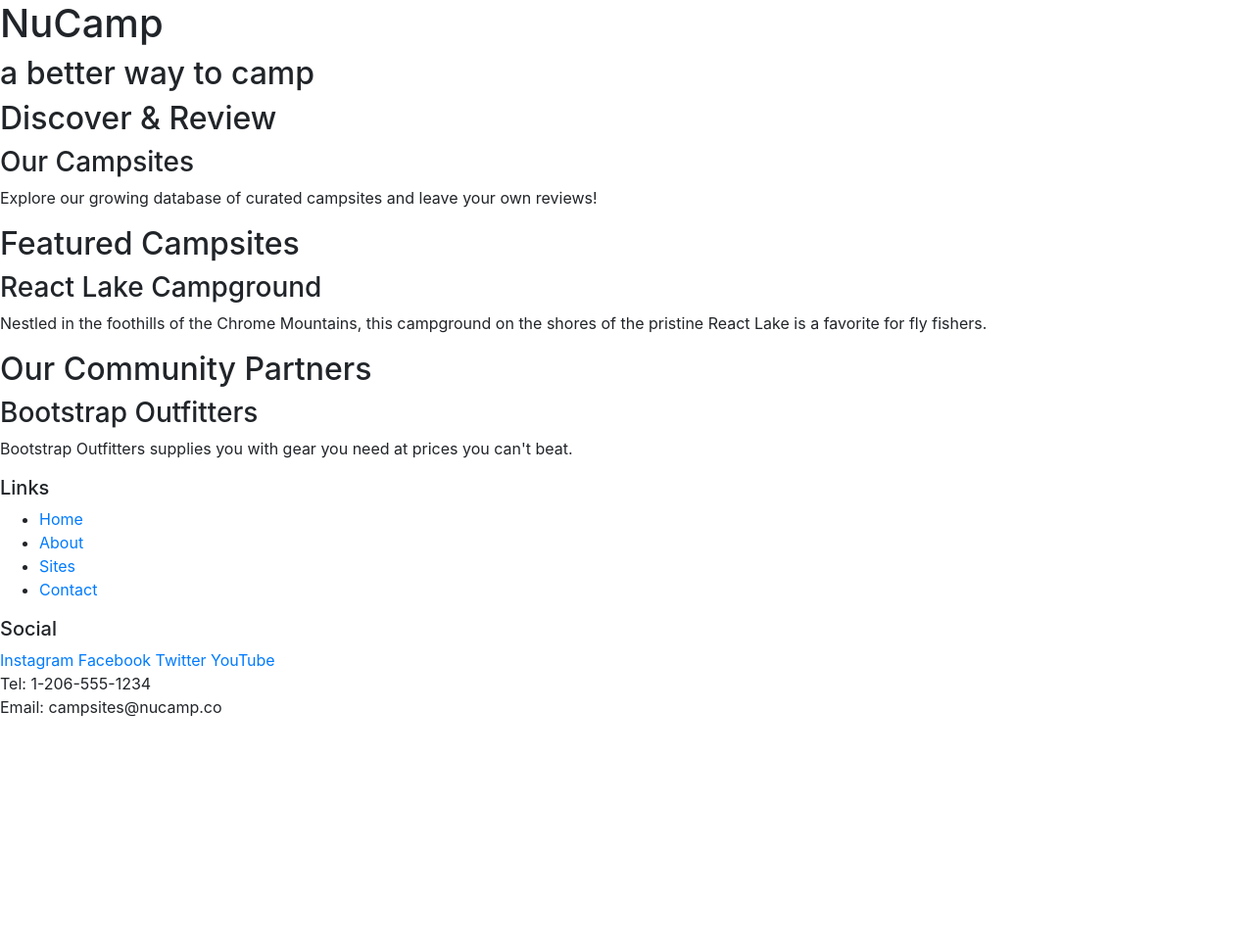
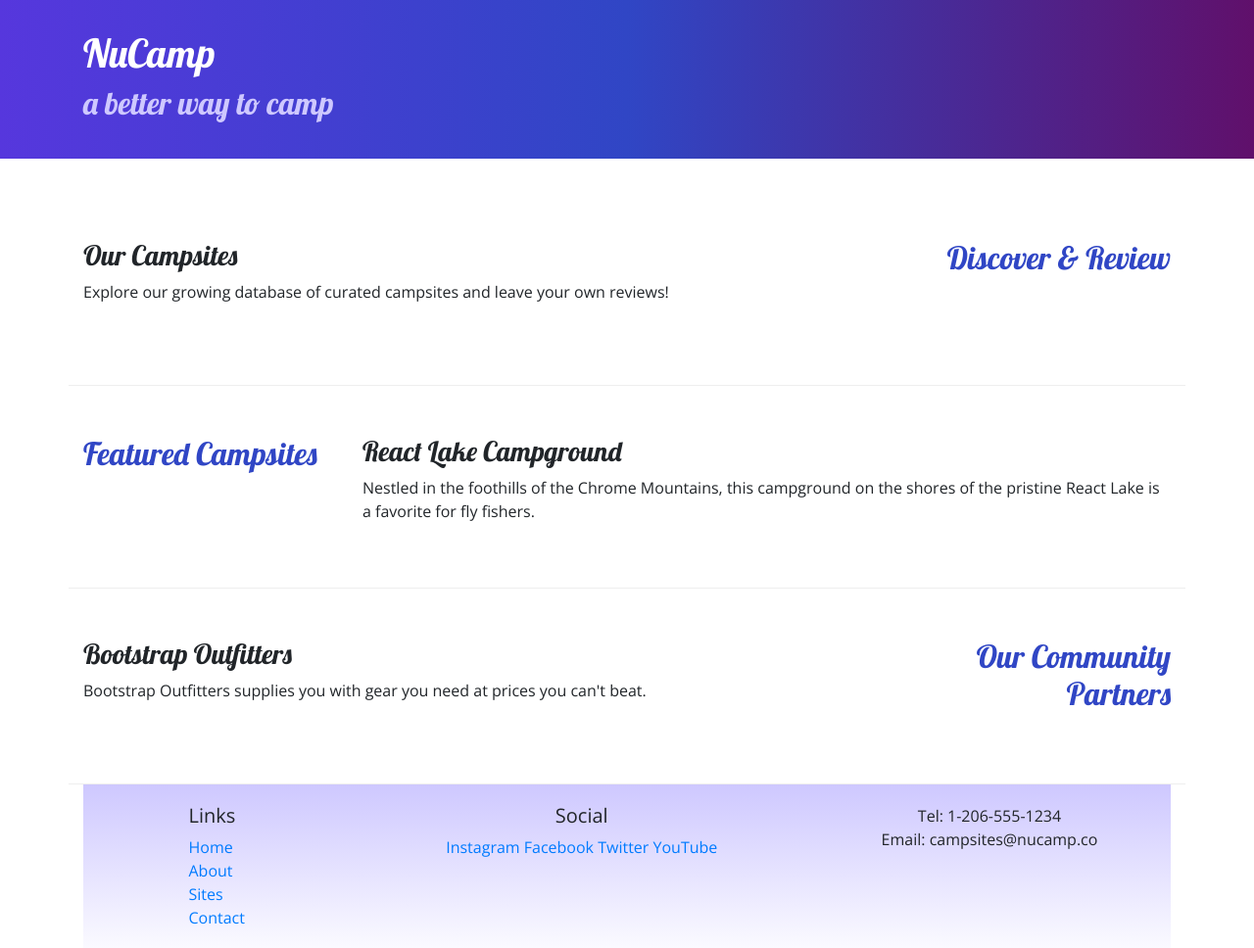
Before and after one commit to ibtehaz/nucampsite, a website: page index.html in a window 1280 px wide. Shown: the whole page at 98% size. Before the commit the page ends 800 px from the top, so only its background shows below. Drawn offline with nearby package versions, Linux system fonts and the light colour scheme.

Commit message:
Minor Changes

```diff
--- /dev/null
+++ b/css/styles.css
@@ -0,0 +1,32 @@
+body {
+    font-family: "Open Sans", sans-serif;
+}
+
+h1, h2, h3 {
+    font-family: "Lobster", cursive;
+}
+
+h2 {
+    color: #3046C5;
+}
+
+header h2 {
+    color: #CEC8FF;
+}
+
+footer {
+    background-image: linear-gradient(#CEC8FF, white);
+    padding: 20px 0;
+}
+
+.jumbotron {
+    padding: 30px;
+    background-image: linear-gradient(to right, #5637DD, #3046C5, #60106B);
+    color: white;
+}
+
+.row-content {
+    padding: 50px 0;
+    border-bottom: 1px ridge;
+    min-height: 200px;
+}
--- a/index.html
+++ b/index.html
@@ -8,57 +8,87 @@
 
     <!-- Bootstrap CSS -->
     <link rel="stylesheet" href="node_modules/bootstrap/dist/css/bootstrap.min.css" />
+
+    <!-- Additional CSS must be placed after Bootstrap CSS -->
+    <link rel="stylesheet" href="https://fonts.googleapis.com/css?family=Lobster|Open+Sans" />
+    <link rel="stylesheet" href="css/styles.css">
+
     <title>NuCamp: A Better Way To Camp</title>
+
+
 </head>
 
 <body>
 
-    <header>
-        <div>
+    <header class="jumbotron jumbotron-fluid">
+        <div class="container">
+            <div class="row">
+                <div class="col">
                     <h1>NuCamp</h1>
                     <h2>a better way to camp</h2>
                 </div>
+            </div>
+        </div>
     </header>
-
-    <div>
-        <h2>Discover & Review</h2>
+    <div class="container">
+        <div class="row row-content">
+            <div class="col-sm-4 order-sm-last col-md-3">
+                <h2 class="text-sm-right">Discover & Review</h2>
+            </div>
+            <div class="col">
                 <h3>Our Campsites</h3>
-        <p>Explore our growing database of curated campsites and leave your own reviews!</p>
+                <p class="d-none d-sm-block">Explore our growing database of curated campsites and leave your own reviews!</p>
+            </div>
         </div>
 
-    <div>
+        <div class="row row-content">
+            <div class="col-sm-4 col-md-3">
                 <h2>Featured Campsites</h2>
+            </div>
+            <div class="col">
                 <h3>React Lake Campground</h3>
-        <p>Nestled in the foothills of the Chrome Mountains, this campground on the shores of the pristine React Lake is
+                <p class="d-none d-sm-block">Nestled in the foothills of the Chrome Mountains, this campground on the shores of the pristine React
+                    Lake is
                     a favorite for fly fishers.</p>
             </div>
-
-    <div>
-        <h2>Our Community Partners</h2>
-        <h3>Bootstrap Outfitters</h3>
-        <p>Bootstrap Outfitters supplies you with gear you need at prices you can't beat.</p>
         </div>
 
+        <div class="row row-content">
+            <div class="col-sm-4 order-sm-last col-md-3">
+                <h2 class="text-sm-right">Our Community Partners</h2>
+            </div>
+            <div class="col">
+                <h3>Bootstrap Outfitters</h3>
+                <p class="d-none d-sm-block">Bootstrap Outfitters supplies you with gear you need at prices you can't beat.</p>
+
+            </div>
+        </div>
+
+
         <footer>
-        <div>
+            <div class="container">
+                <div class="row">
+                    <div class="col-4 col-sm-2 offset-1">
                         <h5>Links</h5>
-            <ul>
-                <li><a href="#">Home</a></li>
-                <li><a href="#">About</a></li>
+                        <ul class="list-unstyled">
+                            <li><a href="index.html">Home</a></li>
+                            <li><a href="aboutus.html">About</a></li>
                             <li><a href="#">Sites</a></li>
                             <li><a href="#">Contact</a></li>
                         </ul>
                     </div>
-        <div>
+                    <div class="col-6 col-sm-5 text-center">
                         <h5>Social</h5>
                         <a href="http://instagram.com/">Instagram</a>
                         <a href="http://facebook.com/">Facebook</a>
                         <a href="http://twitter.com/">Twitter</a>
                         <a href="http://youtube.com/">YouTube</a>
                     </div>
-        <div>
+                    <div class="col-sm-4 text-center">
                         Tel: 1-206-555-1234<br />
                         Email: campsites@nucamp.co
+                    </div>
+                </div>
             </div>
         </footer>
         <!-- jQuery must come first, then Popper.js, then the Bootstrap JavaScript plugins.-->
```
Also changed, not shown: aboutus.html (added, +96 -0 lines). Lines whose indentation alone changed are shown as unchanged.
